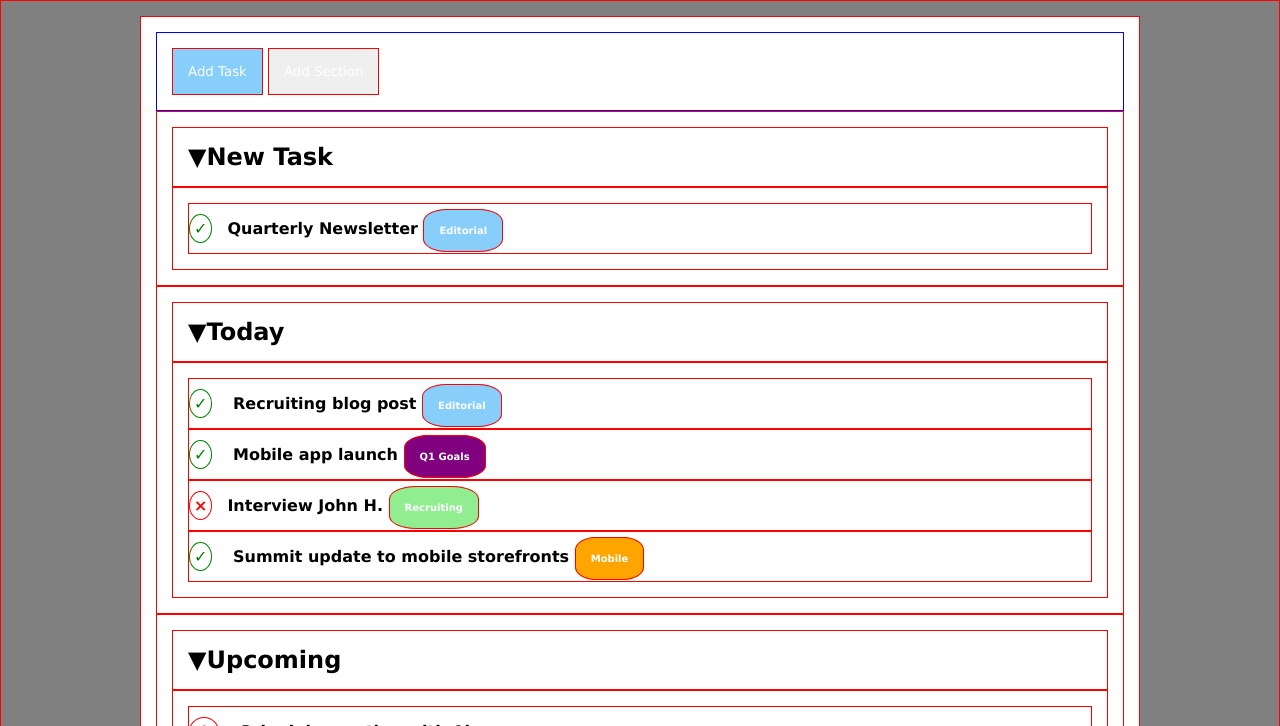
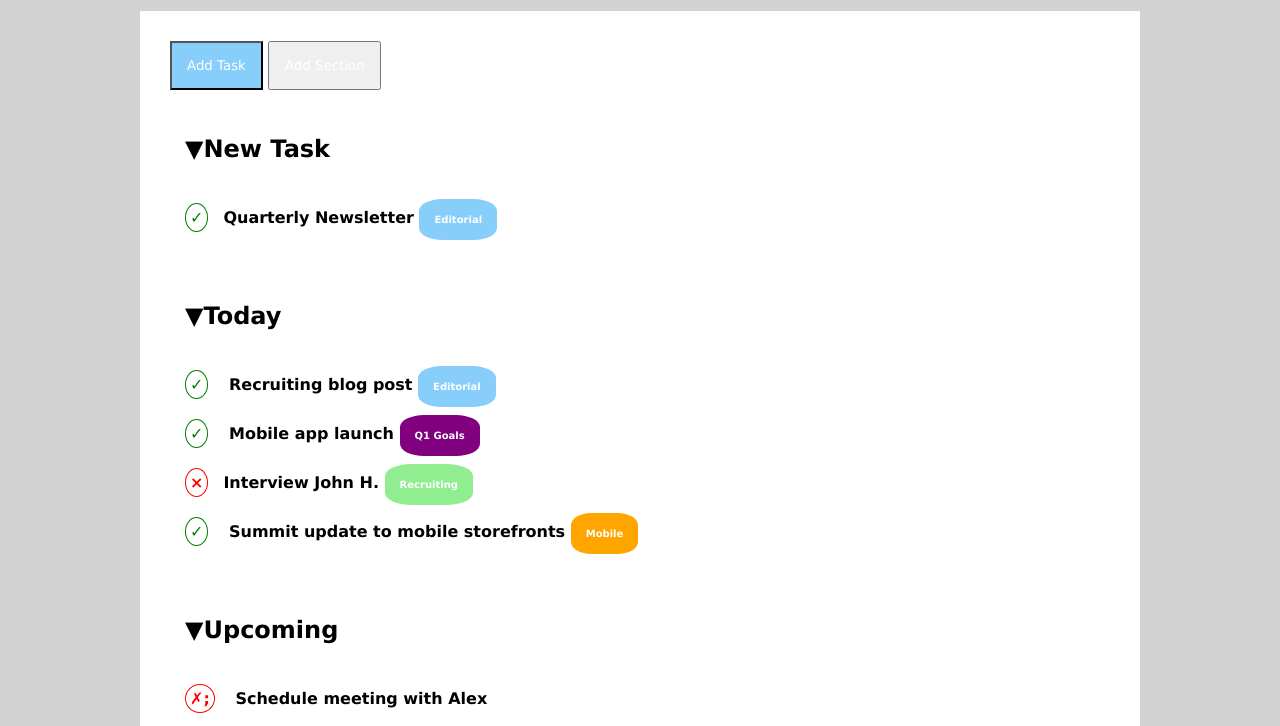
Before and after one commit to Alaikum/html-css-toboolist, a plain HTML site: page index.html in a window 1280 px wide. Shown: the part 114-840 px from the top of the page. Drawn offline with Linux system fonts and the light colour scheme.

Commit message:
cambiato colore sfondo e tolti margini blue e rossi

```diff
--- a/css/style.css
+++ b/css/style.css
@@ -10,15 +10,15 @@
 
 
 .debug *{
-    border: 1px solid red;
+    /* border: 1px solid red; */
     padding: 15px;
 }
 
-.debug .container{
+/* .debug .container{
     border-color: blue;
 
 
-}
+} */
 
 .logo{
     vertical-align: middle;
@@ -33,7 +33,7 @@
 
 main{
 
-    background-color: gray;
+    background-color: lightgray;
 }
 
 .centratura{
```
